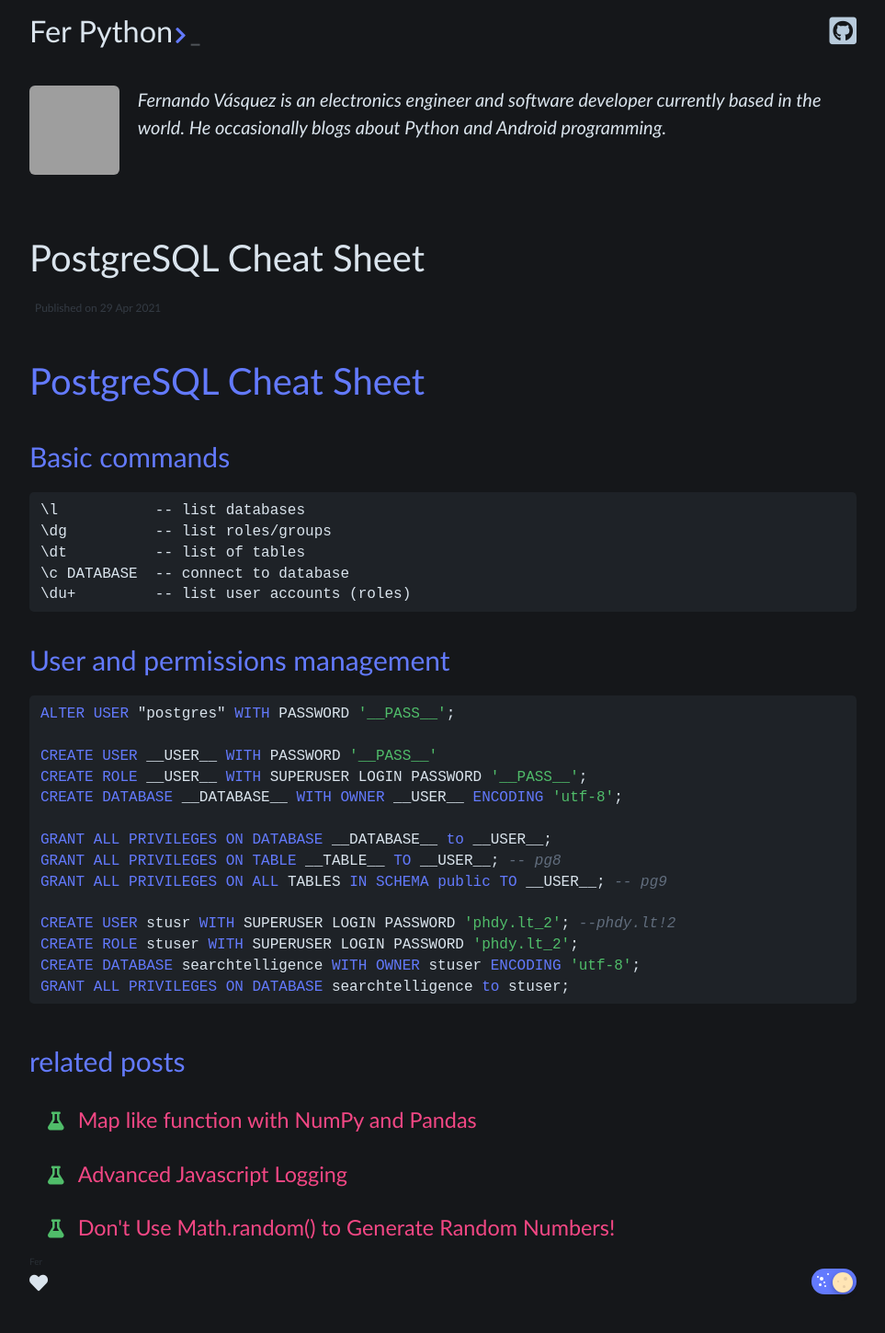
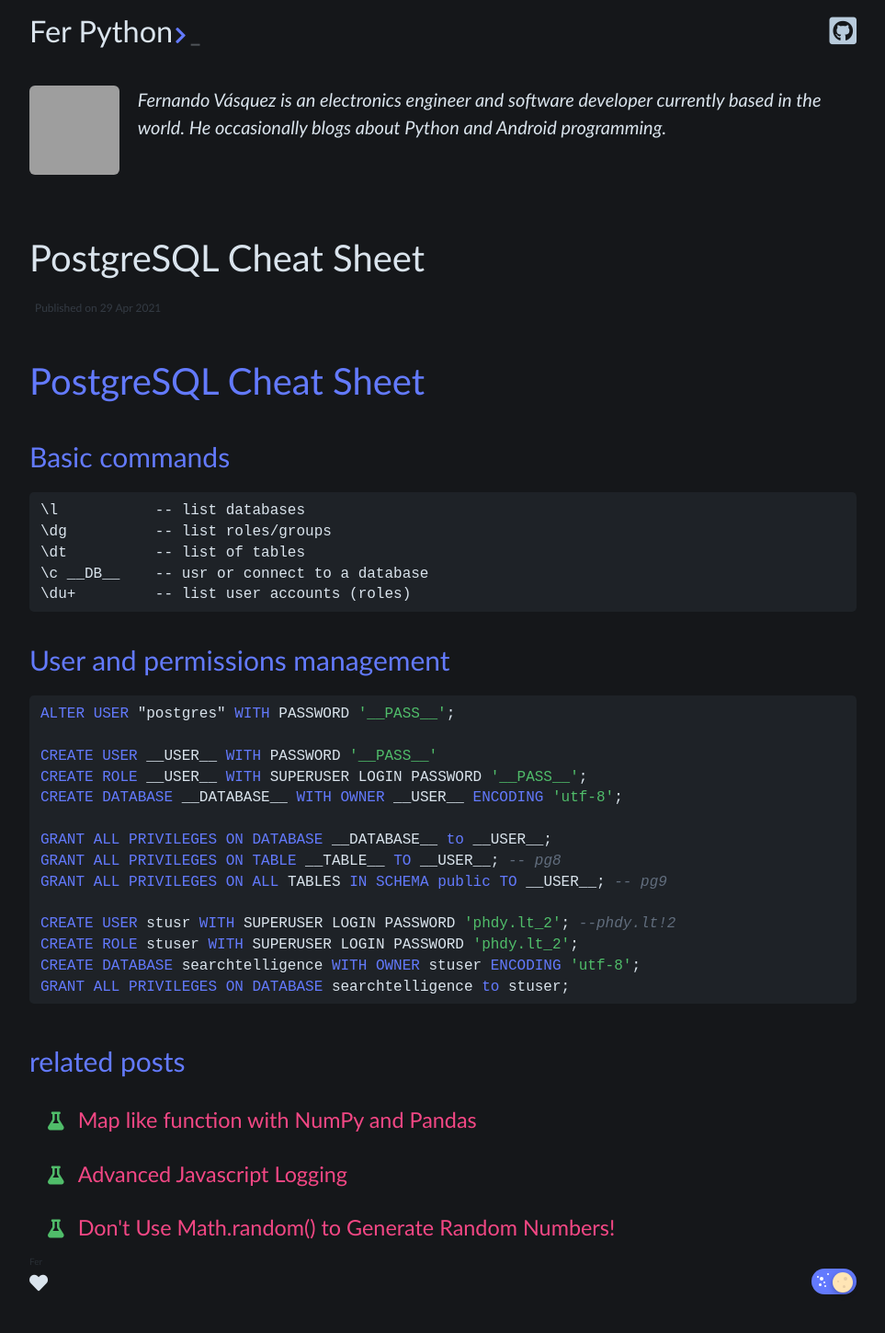
Before and after one commit to zxcfer/ferpython, a Jekyll site: the page built from _posts/database/2021-04-29-postgres.md, in a window 1280 px wide. Shown: the whole page at 92% size, without its empty margins (158-1121 px from the left). Built offline with Jekyll 4.4.1, drawn with Linux system fonts in a browser that asks for light colours; nearby versions of some CDN libraries; grey boxes are pictures that could not be loaded.

Commit message:
small change update

````diff
--- a/_posts/database/2021-04-29-postgres.md
+++ b/_posts/database/2021-04-29-postgres.md
@@ -12,7 +12,7 @@
 \l           -- list databases
 \dg          -- list roles/groups
 \dt          -- list of tables
-\c DATABASE  -- connect to database
+\c __DB__    -- usr or connect to a database
 \du+         -- list user accounts (roles)
 ```
 
````
